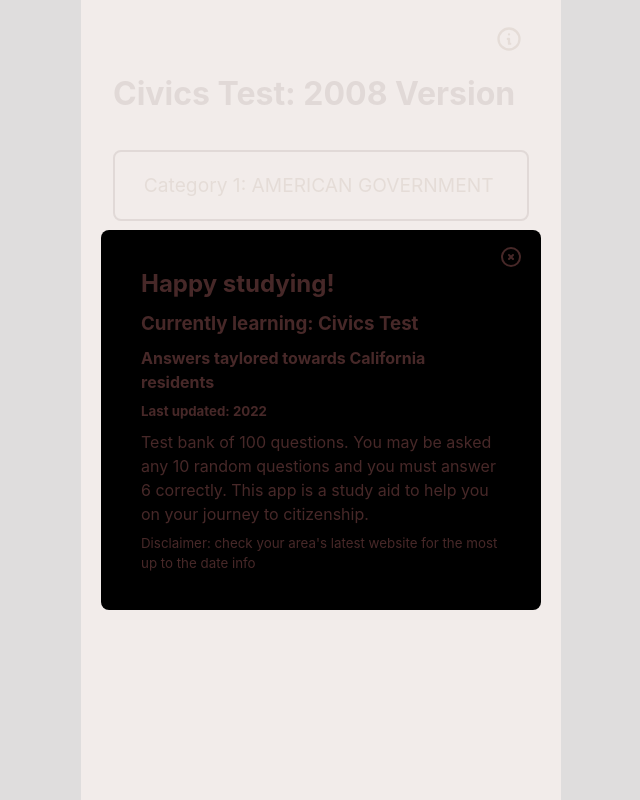
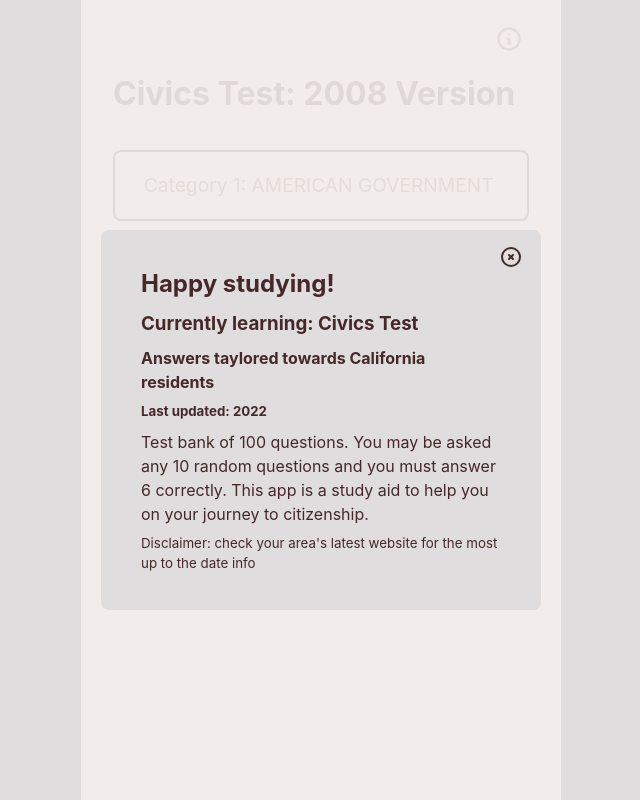
Before and after one commit to sprajams/flashcards, a React (Create React App) app: page / in a window 1280 px wide. Both pictures are taken after a click on the button 828 px from the left and 39 px from the top of the page. Shown: the whole page, without its empty margins (319-959 px from the left). Built offline with nearby package versions, Linux system fonts and the light colour scheme.

Commit message:
color fix for light mode

```diff
--- a/src/components/ModalOverlay/styles.module.scss
+++ b/src/components/ModalOverlay/styles.module.scss
@@ -13,7 +13,10 @@
 }
 .modalInner {
   padding: 36px 40px;
-  background: black;
+  background: rgb(223, 221, 221);
+  @media (prefers-color-scheme: dark) {
+    background: black;
+  }
   border-radius: 8px;
   opacity: 1;
   margin: 20px;
```
